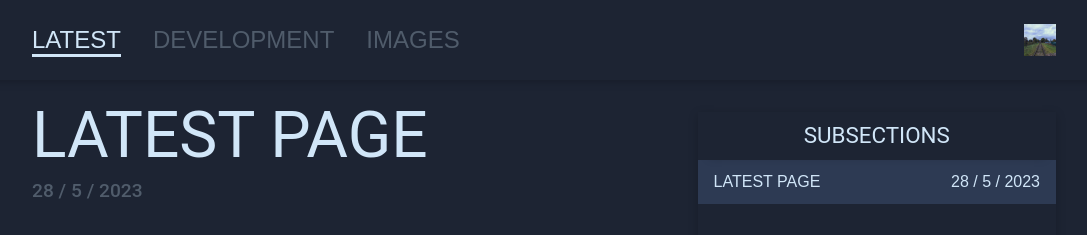
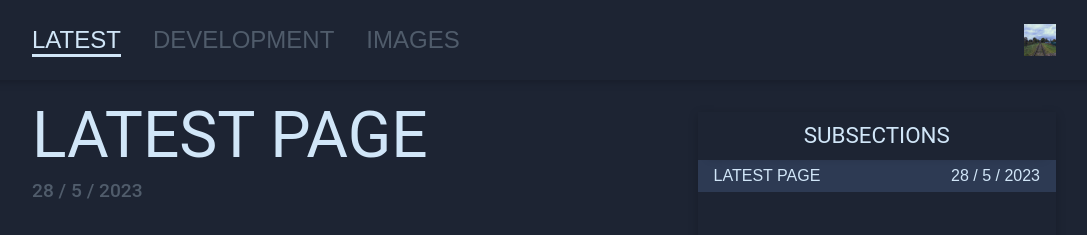
Before and after one commit to ZakGoedegebuur/GenericReactApp, a React (Create React App) app: page / in a window 1280 px wide. Shown: the top 235 px of the page, without its empty margins (96-1183 px from the left). Built offline with nearby package versions, Linux system fonts and the light colour scheme.

Commit message:
Fixed overflow issues on a feature i will be removing asap :/

```diff
--- a/src/components/Selector.js
+++ b/src/components/Selector.js
@@ -13,7 +13,7 @@ function ListElement(props) {
 
   return (
     <button className={classes} onClick={func}>
-      <div className="listelement-name">{props.title}</div>
+      <div className="listelement-title">{props.title}</div>
       <div className="listelement-date">{props.date}</div>
     </button>
   );
--- a/src/styles/Selector.css
+++ b/src/styles/Selector.css
@@ -38,17 +38,24 @@
   font-weight: 500;
   text-align: left;
   align-items: center;
+  justify-content: space-between;
   font-size: 1rem;
   background-color: #21293a;
   color: rgb(113, 128, 142);
   border: none;
   cursor: pointer;
-  max-height: 3rem;
+  max-height: 2rem;
   transition: all 0.15s;
 }
 
+.ListElement .listelement-title {
+  text-overflow: ellipsis;
+  overflow: hidden;
+  white-space: nowrap;
+}
+
 .ListElement .listelement-date {
-  margin-left: auto;
+  white-space: nowrap;
 }
 
 .Selector .list .ListElement:hover {
```
